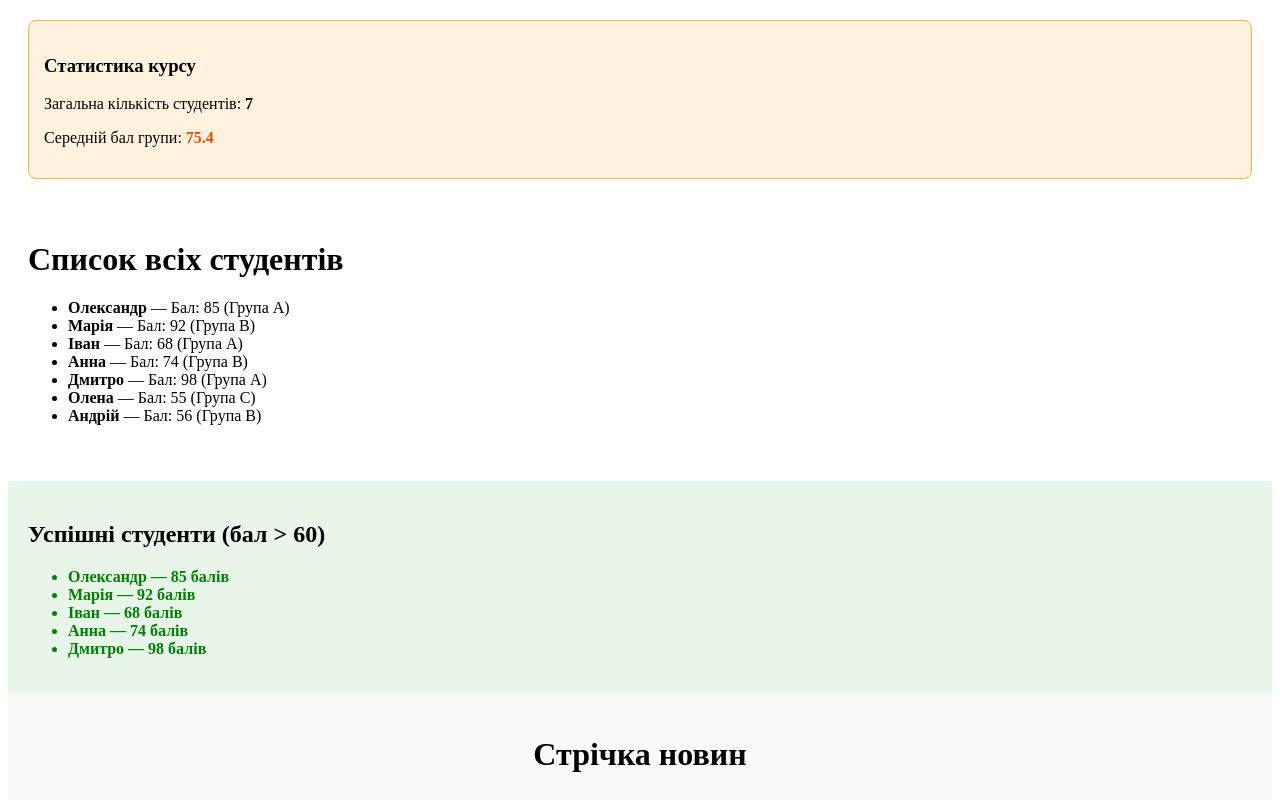
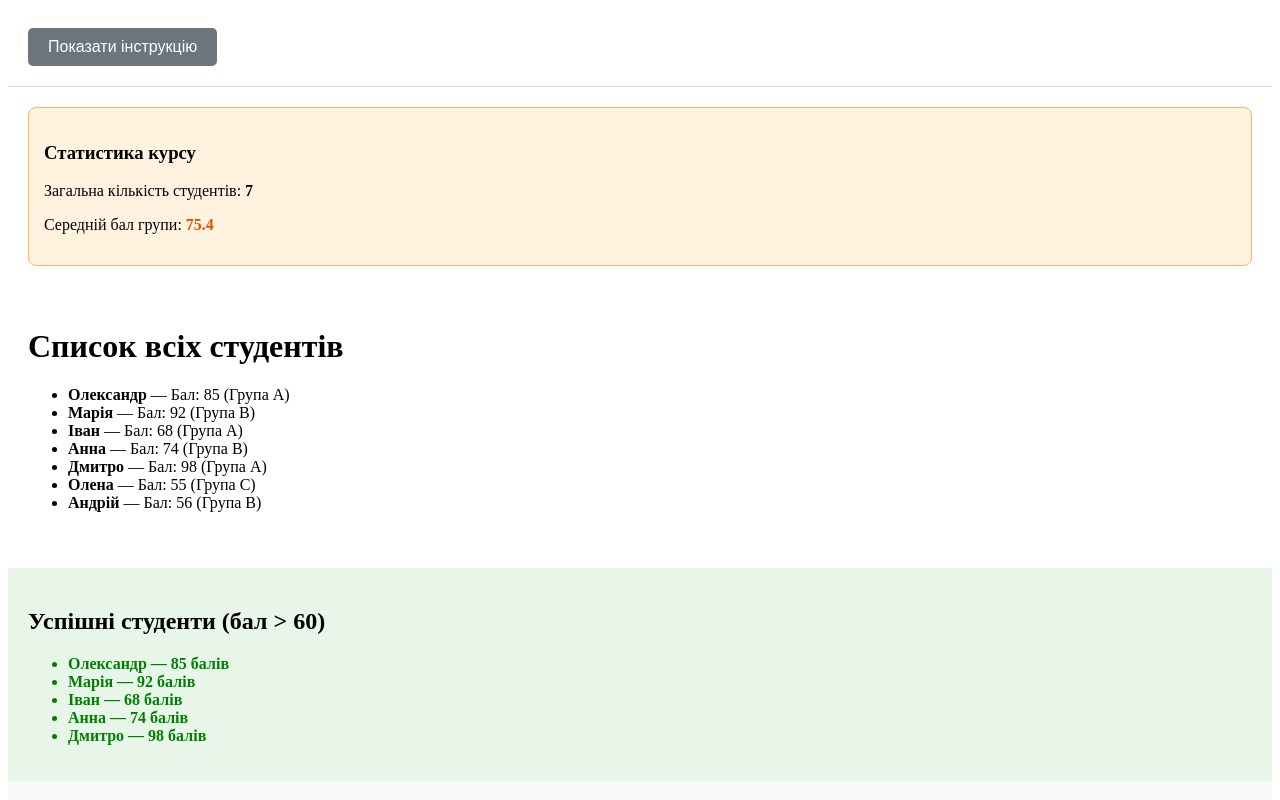
Before and after one commit to ZhytomyrskaAnna/my-react-project, a React (Vite) app: page / in a window 1280 px wide. Shown: the top 800 px of the page. Built offline with nearby package versions, Linux system fonts and the light colour scheme.

Commit message:
feat: add conditional rendering for help instruction using useState

```diff
--- a/src/App.jsx
+++ b/src/App.jsx
@@ -4,8 +4,12 @@ import Card from './components/molecules/Card/Card.jsx';
 import Header from "./components/organisma/Header.jsx";
 import Post from './components/molecules/Post/Post.jsx';
 import { students, postsData } from './data';
+import { useState } from 'react';
 
 function App() {
+
+  const [showHelp, setShowHelp] = useState(false);
+
   const totalScore = students.reduce((acc, student) => acc + student.score, 0);
   const averageScore = students.length > 0 ? (totalScore / students.length).toFixed(1) : 0;
 
@@ -15,6 +19,25 @@ function App() {
 
   return (
     <>
+
+      <div style={{ padding: '20px', borderBottom: '1px solid #ddd' }}>
+
+        <Button onClick={() => setShowHelp(!showHelp)} variant="secondary">
+          {showHelp ? "Приховати інструкцію" : "Показати інструкцію"}
+        </Button>
+
+        {showHelp && (
+          <div style={{
+            marginTop: '10px',
+            padding: '10px',
+            backgroundColor: '#e3f2fd',
+            borderRadius: '5px',
+            color: '#0d47a1'
+          }}>
+            <p><strong>Довідка:</strong> Ця сторінка дозволяє керувати списками студентів, переглядати стрічку новин та ставити лайки постам.</p>
+          </div>
+        )}
+      </div>
 
       <div style={{
         padding: '15px',
```
